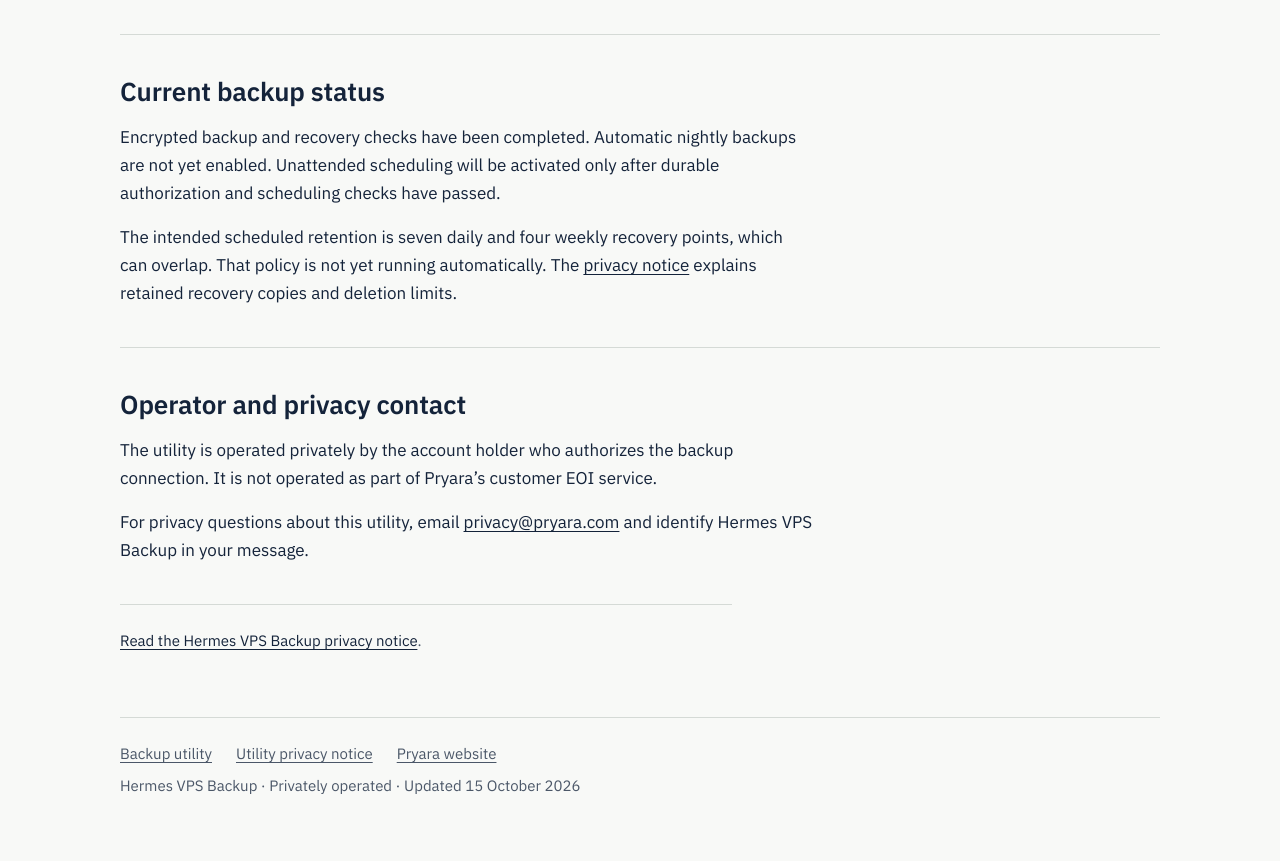
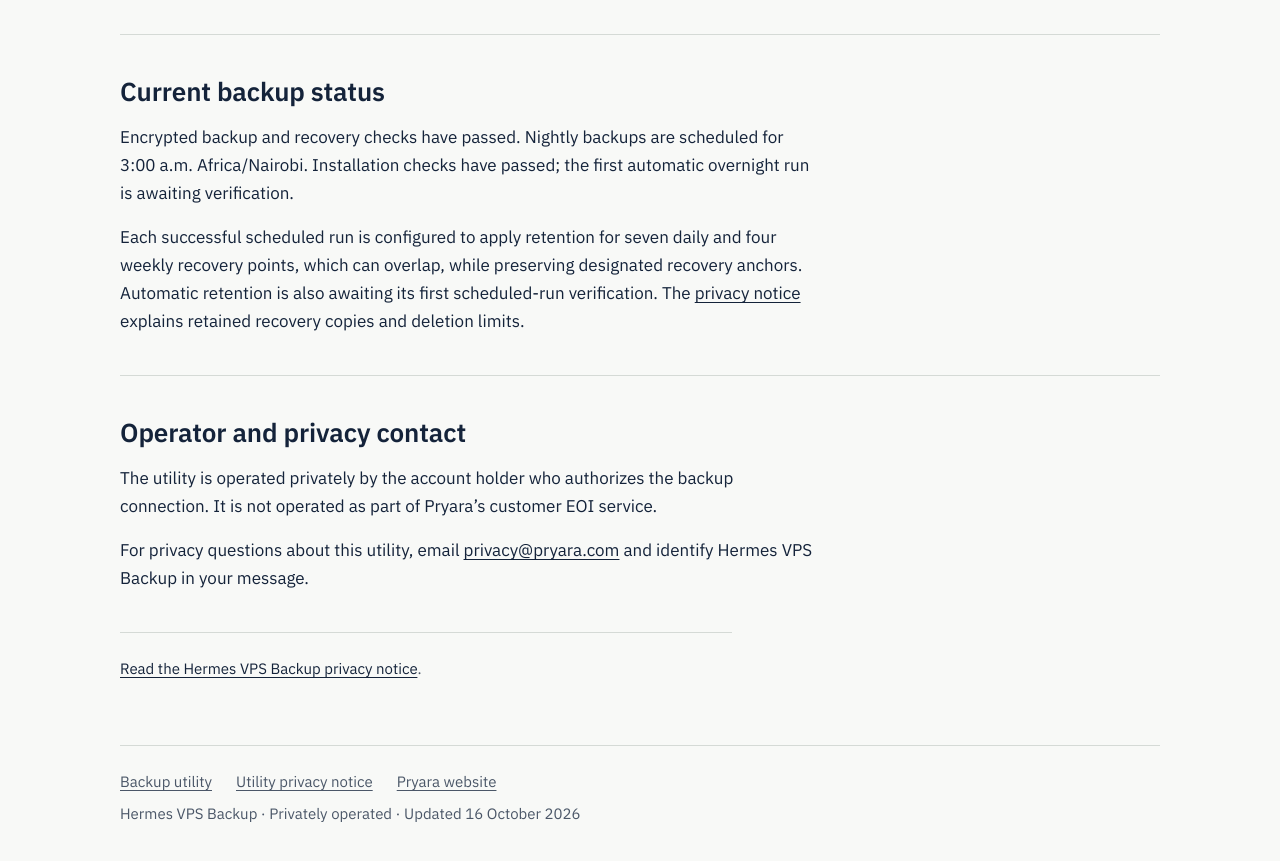
Before and after one commit to chessplusmedia/pryara.com, a plain HTML site: page hermes-vps-backup/index.html in a window 1280 px wide. Shown: the part 1020-1881 px from the top of the page. Drawn offline with Linux system fonts and the light colour scheme.

Commit message:
Update Hermes backup pages for enabled nightly schedule (#2)

```diff
--- a/hermes-vps-backup/index.html
+++ b/hermes-vps-backup/index.html
@@ -34,8 +34,8 @@
     <p>Google receives encrypted repository files and the metadata needed to store and transfer them. Encryption does not conceal the account identity, storage usage or transfer metadata from Google.</p>
 
     <h2>Current backup status</h2>
-    <p>Encrypted backup and recovery checks have been completed. Automatic nightly backups are not yet enabled. Unattended scheduling will be activated only after durable authorization and scheduling checks have passed.</p>
-    <p>The intended scheduled retention is seven daily and four weekly recovery points, which can overlap. That policy is not yet running automatically. The <a href="privacy.html">privacy notice</a> explains retained recovery copies and deletion limits.</p>
+    <p>Encrypted backup and recovery checks have passed. Nightly backups are scheduled for 3:00 a.m. Africa/Nairobi. Installation checks have passed; the first automatic overnight run is awaiting verification.</p>
+    <p>Each successful scheduled run is configured to apply retention for seven daily and four weekly recovery points, which can overlap, while preserving designated recovery anchors. Automatic retention is also awaiting its first scheduled-run verification. The <a href="privacy.html">privacy notice</a> explains retained recovery copies and deletion limits.</p>
 
     <h2>Operator and privacy contact</h2>
     <p>The utility is operated privately by the account holder who authorizes the backup connection. It is not operated as part of Pryara’s customer EOI service.</p>
@@ -48,7 +48,7 @@
       <a href="privacy.html">Utility privacy notice</a>
       <a href="../">Pryara website</a>
     </nav>
-    <p>Hermes VPS Backup · Privately operated · Updated 15 October 2026</p>
+    <p>Hermes VPS Backup · Privately operated · Updated 16 October 2026</p>
   </footer>
 </body>
 </html>
```
Also changed, not shown: hermes-vps-backup/privacy.html (+4 -4 lines).
